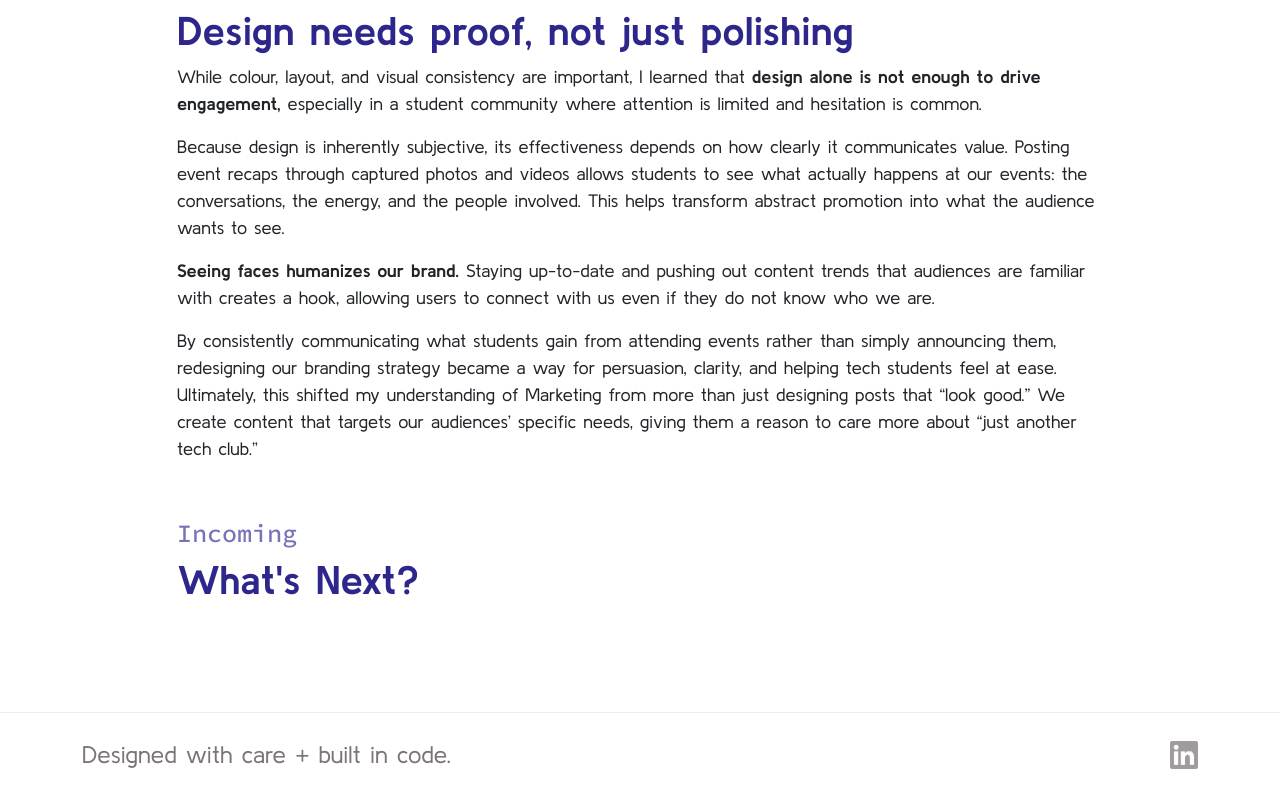
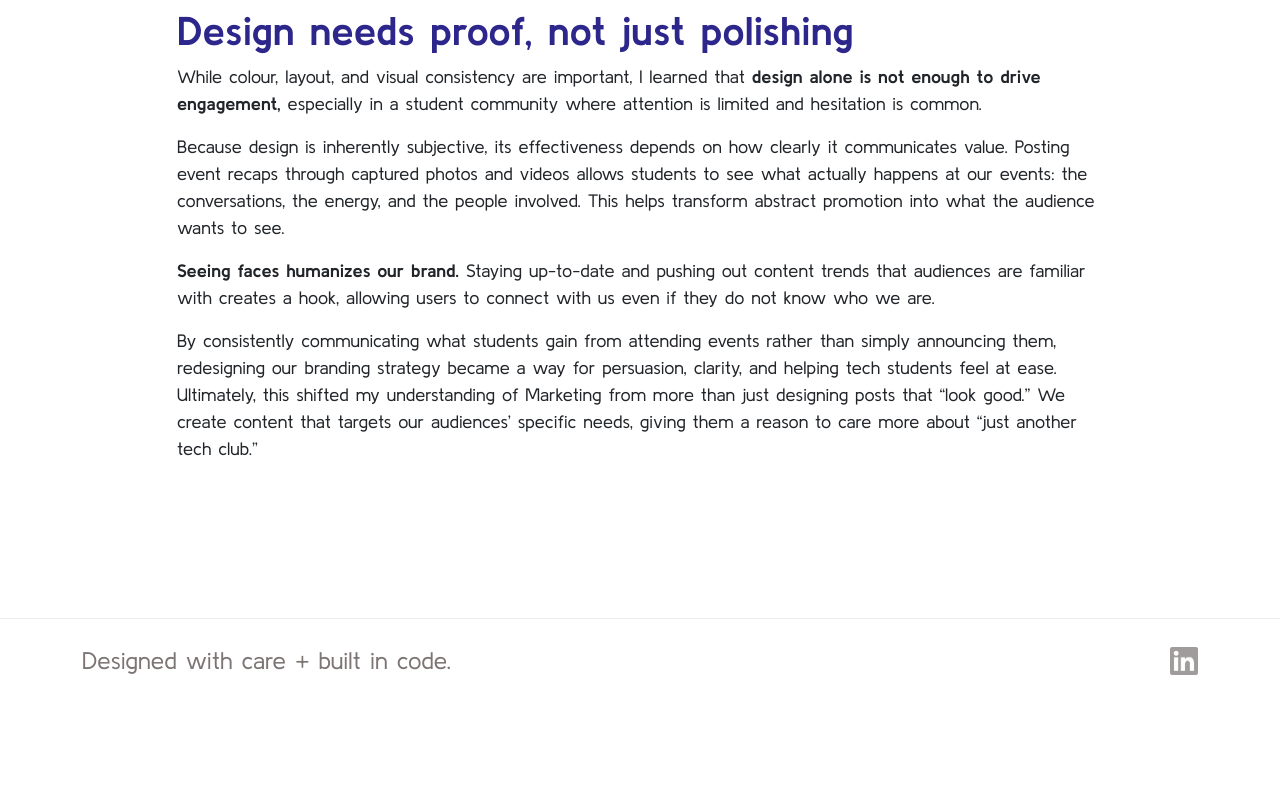
Before and after one commit to TangTina738/tinatangweb, a React (Vite) app: page /wds in a window 1280 px wide. Shown: the part 5554-6351 px from the top of the page. After the commit the page ends 6257 px from the top, so only its background shows below. Built offline with nearby package versions, Linux system fonts and the light colour scheme; a web font is replaced by a local one.

Commit message:
Revisions to work page

```diff
--- a/src/Work/Proj1.jsx
+++ b/src/Work/Proj1.jsx
@@ -322,14 +322,6 @@ function Proj1() {
                        </p>
                 </div>
 
-                <div className="upcoming">
-                   <h2 className="subtext">Incoming</h2>
-                   <h2 className="subtitle">What's Next?</h2>
-
-                </div>
-
-
-
                 </div>
             </div>
         </div>
```
